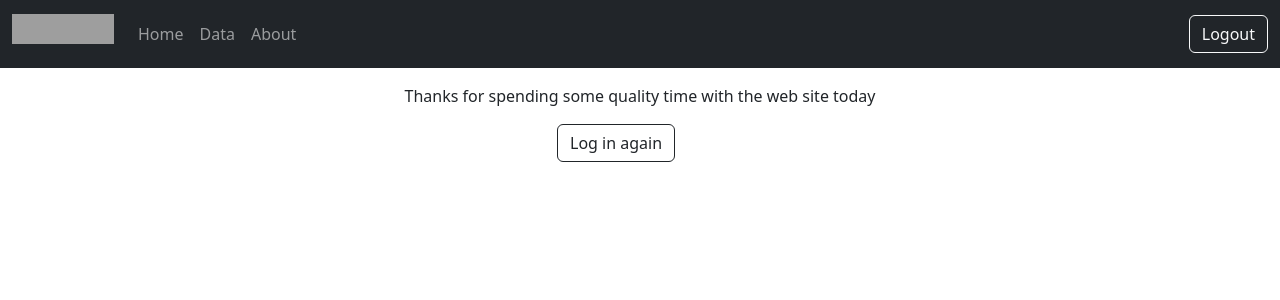
After one commit to cnr-ibba/SMARTER-repository, a Django app: template django-data/smarter/accounts/templates/accounts/logged_out.html in a window 1280 px wide. The commit adds this page. Shown: the top 300 px of the page. Run offline with Django 4.2, Linux system fonts and the light colour scheme; a user stored in the database is signed in; tables that the repository leaves empty hold one stand-in row (values such as "Sample post"); the template is opened without the code that fills it: most values are stand-ins (such as "Sample title", 1, 10 or a date in 2020); some libraries are stand-ins or nearby versions; grey boxes are pictures that could not be loaded.

Commit message:
:sparkles: deal with log out

```diff
--- /dev/null
+++ b/django-data/smarter/accounts/templates/accounts/logged_out.html
@@ -0,0 +1,17 @@
+{% extends 'base.html' %}
+{% load static %}
+
+{% block title %}{{ title }}{% endblock title %}
+
+{% block content %}
+<div class="container mt-2">
+    <div class="row align-items-center justify-content-center">
+        <div class="text-center my-2">
+            Thanks for spending some quality time with the web site today
+        </div>
+        <div class="col-2 mt-2">
+            <a href="{% url 'login' %}" class="btn btn-outline-dark">Log in again</a>
+        </div>
+    </div>
+</div>
+{% endblock content %}
--- a/django-data/smarter/smarter/urls.py
+++ b/django-data/smarter/smarter/urls.py
@@ -24,6 +24,9 @@ urlpatterns = [
     path('admin/', admin.site.urls),
     path('__debug__/', include('debug_toolbar.urls')),
     path('login', UpdatedLoginView.as_view(), name="login"),
-    path('logout', LogoutView.as_view(), name="logout"),
+    path(
+        'logout',
+        LogoutView.as_view(template_name="accounts/logged_out.html"),
+        name="logout"),
     path('', IndexView.as_view(), name="index")
 ]
--- a/django-data/smarter/static/css/custom.css
+++ b/django-data/smarter/static/css/custom.css
@@ -4,3 +4,7 @@
     display: flex;
     align-items: center;
 }
+
+#logout-form {
+    display: inline;
+}
--- a/django-data/smarter/templates/base.html
+++ b/django-data/smarter/templates/base.html
@@ -36,9 +36,14 @@
                     </li>
                 </ul>
                 {% if user.is_authenticated %}
-                    <button type="button" class="btn btn-outline-light">Logout</button>
+                <!-- logout using a POST request (GET is deprecated!)
+                https://docs.djangoproject.com/en/4.1/releases/4.1/#log-out-via-get -->
+                <form id="logout-form" method="post" action="{% url 'logout' %}">
+                    {% csrf_token %}
+                    <button type="submit" class="btn btn-outline-light">Logout</button>
+                </form>
                 {% else %}
-                    <a href="{% url 'login' %}" class="btn btn-outline-light {% if request.resolver_match.url_name == 'login' %}active{% endif %}">Login</a>
+                <a href="{% url 'login' %}" class="btn btn-outline-light {% if request.resolver_match.url_name == 'login' %}active{% endif %}">Login</a>
                 {% endif %}
             </div>
         </div>
```
